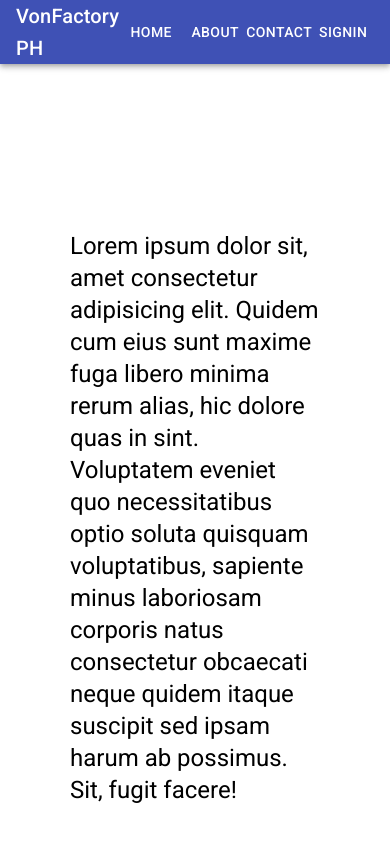
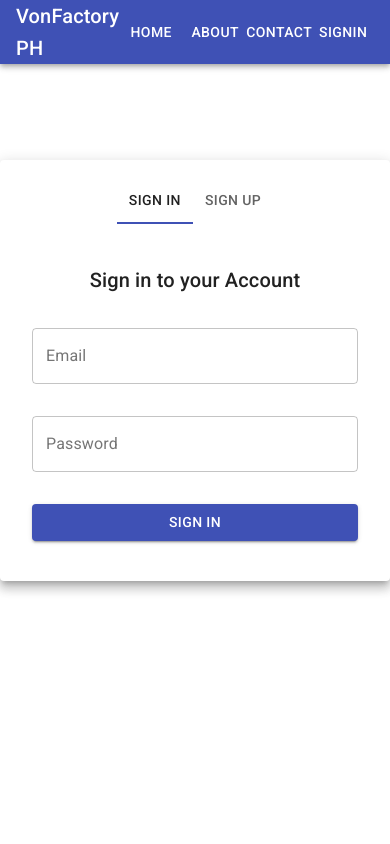
Before and after one commit to marcpfrancisco/ecommerce-frontend, a React (Create React App) app: page /#/signin in a window 390 px wide. Shown: the top 844 px of the page. Built offline with nearby package versions, Linux system fonts and the light colour scheme.

Commit message:
[FIXED] Width Breakpoints :art:

```diff
--- a/src/views/SignIn/SignInPage.jsx
+++ b/src/views/SignIn/SignInPage.jsx
@@ -1,7 +1,6 @@
 import {
   Backdrop,
   Button,
-  capitalize,
   Card,
   CardContent,
   Checkbox,
@@ -11,12 +10,14 @@ import {
   FormGroup,
   FormHelperText,
   Grid,
+  Hidden,
   makeStyles,
   Snackbar,
   Tab,
   Tabs,
   TextField,
   Typography,
+  withWidth,
 } from "@material-ui/core";
 import { Alert } from "@material-ui/lab";
 import { useState } from "react";
@@ -152,16 +153,18 @@ const SignInPage = () => {
   return (
     <>
       <Grid container className={classes.root}>
-        <Grid className="left" item xs={12} md={6}>
-          <Typography variant="h5">
-            Lorem ipsum dolor sit, amet consectetur adipisicing elit. Quidem cum
-            eius sunt maxime fuga libero minima rerum alias, hic dolore quas in
-            sint. Voluptatem eveniet quo necessitatibus optio soluta quisquam
-            voluptatibus, sapiente minus laboriosam corporis natus consectetur
-            obcaecati neque quidem itaque suscipit sed ipsam harum ab possimus.
-            Sit, fugit facere!
-          </Typography>
-        </Grid>
+        <Hidden only="sm" xsDown>
+          <Grid className="left" item xs={12} md={6}>
+            <Typography variant="h5">
+              Lorem ipsum dolor sit, amet consectetur adipisicing elit. Quidem
+              cum eius sunt maxime fuga libero minima rerum alias, hic dolore
+              quas in sint. Voluptatem eveniet quo necessitatibus optio soluta
+              quisquam voluptatibus, sapiente minus laboriosam corporis natus
+              consectetur obcaecati neque quidem itaque suscipit sed ipsam harum
+              ab possimus. Sit, fugit facere!
+            </Typography>
+          </Grid>
+        </Hidden>
 
         <Grid className="right" item xs={12} md={6}>
           <Card raised>
@@ -350,4 +353,4 @@ const SignInPage = () => {
   );
 };
 
-export default SignInPage;
+export default withWidth()(SignInPage);
```
